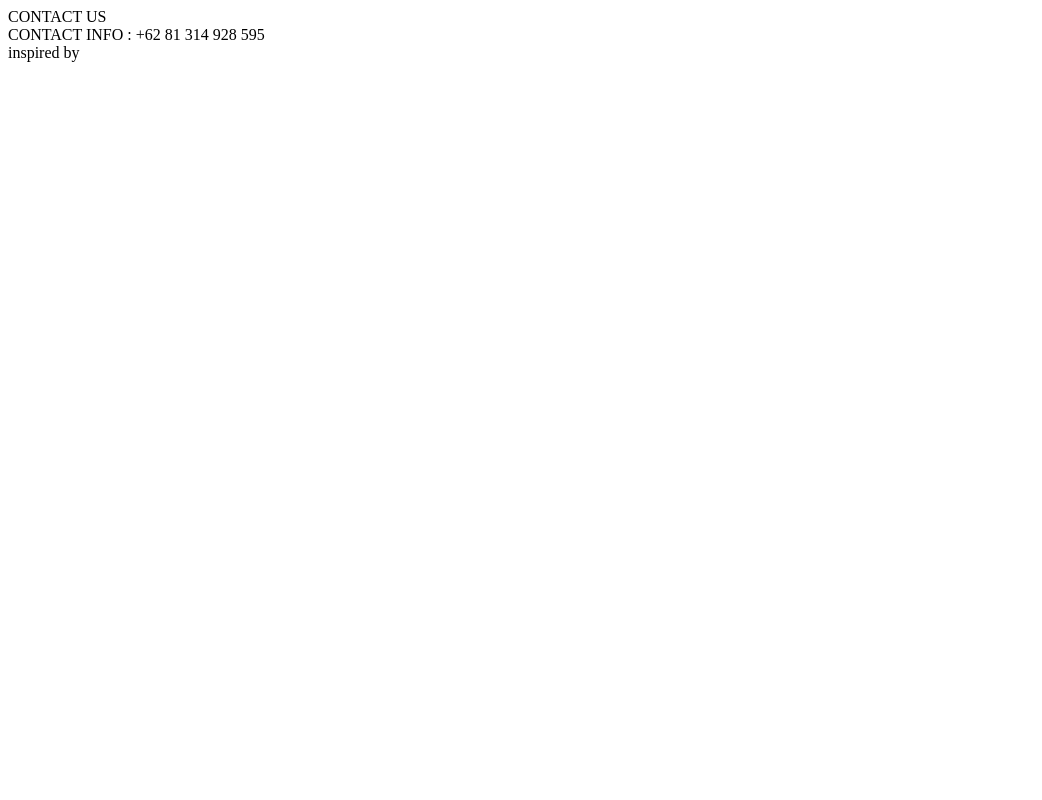
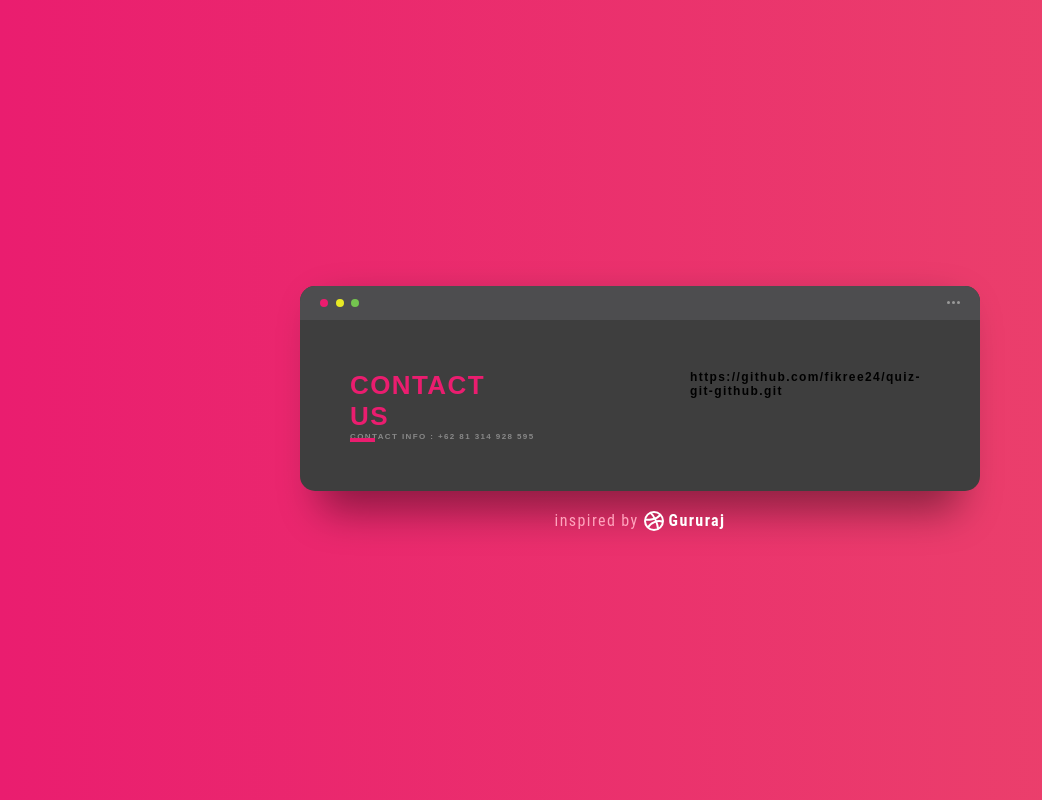
Before and after one commit to fikree24/quiz-git-github, a plain HTML site: page index.html in a window 1280 px wide. Shown: the top 800 px of the page, without its empty margins (0-1042 px from the left). Drawn offline with Linux system fonts and the light colour scheme.

Commit message:
Update index.html

```diff
--- a/index.html
+++ b/index.html
@@ -5,7 +5,242 @@
     <meta name="viewport" content="width=device-width, initial-scale=1.0">
     <title>Document</title>
     <style>
-        /* insert content from css.txt */
+        *, *:before, *:after {
+        box-sizing: border-box;
+        -webkit-font-smoothing: antialiased;
+        -moz-osx-font-smoothing: grayscale;
+        }
+
+        body {
+        background: linear-gradient(to right, #ea1d6f 0%, #eb466b 100%);
+        font-size: 12px;
+        }
+
+        body, button, input {
+        font-family: 'Montserrat', sans-serif;
+        font-weight: 700;
+        letter-spacing: 1.4px;
+        }
+
+        .background {
+        display: flex;
+        min-height: 100vh;
+        }
+
+        .container {
+        flex: 0 1 700px;
+        margin: auto;
+        padding: 10px;
+        }
+
+        .screen {
+        position: relative;
+        background: #3e3e3e;
+        border-radius: 15px;
+        }
+
+        .screen:after {
+        content: '';
+        display: block;
+        position: absolute;
+        top: 0;
+        left: 20px;
+        right: 20px;
+        bottom: 0;
+        border-radius: 15px;
+        box-shadow: 0 20px 40px rgba(0, 0, 0, .4);
+        z-index: -1;
+        }
+
+        .screen-header {
+        display: flex;
+        align-items: center;
+        padding: 10px 20px;
+        background: #4d4d4f;
+        border-top-left-radius: 15px;
+        border-top-right-radius: 15px;
+        }
+
+        .screen-header-left {
+        margin-right: auto;
+        }
+
+        .screen-header-button {
+        display: inline-block;
+        width: 8px;
+        height: 8px;
+        margin-right: 3px;
+        border-radius: 8px;
+        background: white;
+        }
+
+        .screen-header-button.close {
+        background: #ed1c6f;
+        }
+
+        .screen-header-button.maximize {
+        background: #e8e925;
+        }
+
+        .screen-header-button.minimize {
+        background: #74c54f;
+        }
+
+        .screen-header-right {
+        display: flex;
+        }
+
+        .screen-header-ellipsis {
+        width: 3px;
+        height: 3px;
+        margin-left: 2px;
+        border-radius: 8px;
+        background: #999;
+        }
+
+        .screen-body {
+        display: flex;
+        }
+
+        .screen-body-item {
+        flex: 1;
+        padding: 50px;
+        }
+
+        .screen-body-item.left {
+        display: flex;
+        flex-direction: column;
+        }
+
+        .app-title {
+        display: flex;
+        flex-direction: column;
+        position: relative;
+        color: #ea1d6f;
+        font-size: 26px;
+        }
+
+        .app-title:after {
+        content: '';
+        display: block;
+        position: absolute;
+        left: 0;
+        bottom: -10px;
+        width: 25px;
+        height: 4px;
+        background: #ea1d6f;
+        }
+
+        .app-contact {
+        margin-top: auto;
+        font-size: 8px;
+        color: #888;
+        }
+
+        .app-form-group {
+        margin-bottom: 15px;
+        }
+
+        .app-form-group.message {
+        margin-top: 40px;
+        }
+
+        .app-form-group.buttons {
+        margin-bottom: 0;
+        text-align: right;
+        }
+
+        .app-form-control {
+        width: 100%;
+        padding: 10px 0;
+        background: none;
+        border: none;
+        border-bottom: 1px solid #666;
+        color: #ddd;
+        font-size: 14px;
+        text-transform: uppercase;
+        outline: none;
+        transition: border-color .2s;
+        }
+
+        .app-form-control::placeholder {
+        color: #666;
+        }
+
+        .app-form-control:focus {
+        border-bottom-color: #ddd;
+        }
+
+        .app-form-button {
+        background: none;
+        border: none;
+        color: #ea1d6f;
+        font-size: 14px;
+        cursor: pointer;
+        outline: none;
+        }
+
+        .app-form-button:hover {
+        color: #b9134f;
+        }
+
+        .credits {
+        display: flex;
+        justify-content: center;
+        align-items: center;
+        margin-top: 20px;
+        color: #ffa4bd;
+        font-family: 'Roboto Condensed', sans-serif;
+        font-size: 16px;
+        font-weight: normal;
+        }
+
+        .credits-link {
+        display: flex;
+        align-items: center;
+        color: #fff;
+        font-weight: bold;
+        text-decoration: none;
+        }
+
+        .dribbble {
+        width: 20px;
+        height: 20px;
+        margin: 0 5px;
+        }
+
+        @media screen and (max-width: 520px) {
+        .screen-body {
+            flex-direction: column;
+        }
+
+        .screen-body-item.left {
+            margin-bottom: 30px;
+        }
+
+        .app-title {
+            flex-direction: row;
+        }
+
+        .app-title span {
+            margin-right: 12px;
+        }
+
+        .app-title:after {
+            display: none;
+        }
+        }
+
+        @media screen and (max-width: 600px) {
+        .screen-body {
+            padding: 40px;
+        }
+
+        .screen-body-item {
+            padding: 0;
+        }
+        }
+
     </style>
 </head>
 <body>
@@ -33,7 +268,7 @@
                 <div class="app-contact">CONTACT INFO : +62 81 314 928 595</div>
               </div>
               <div class="screen-body-item">
-                <!-- insert content from form.txt -->
+                  https://github.com/fikree24/quiz-git-github.git
               </div>
             </div>
           </div>
```
